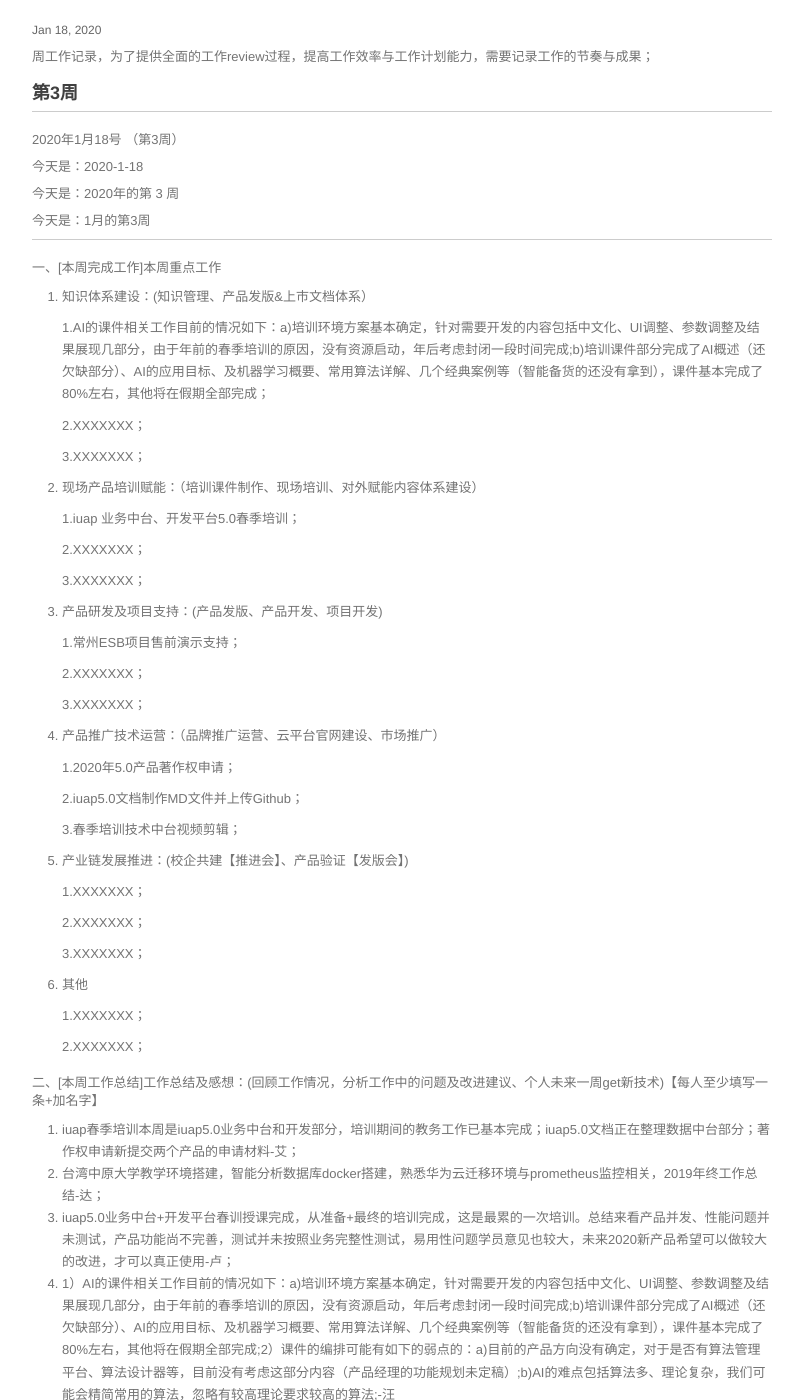
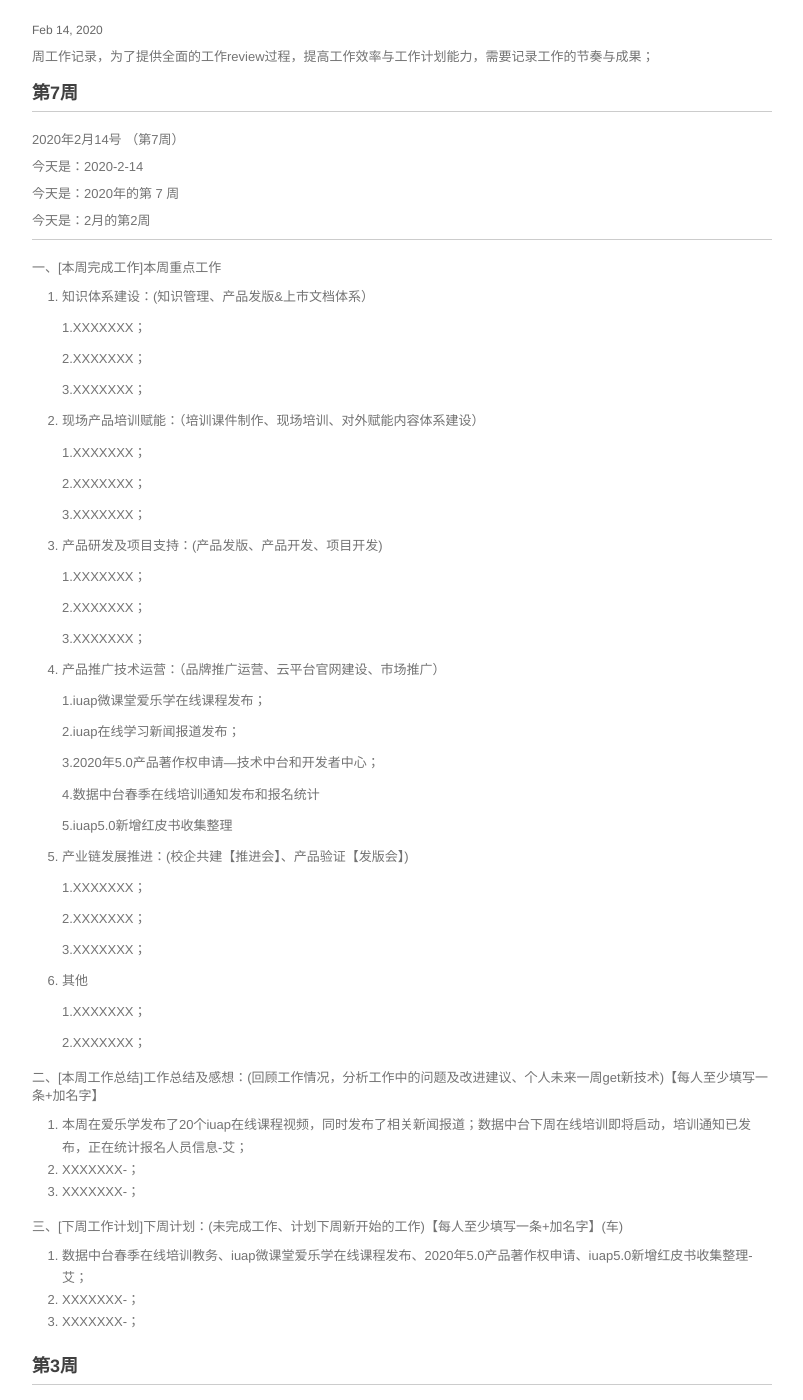
Before and after one commit to walllFlower/blog, a Jekyll site: the page built from _posts/2018-07-17-day_report_cxz.md, in a window 1280 px wide and 1400 px high, scrolled down 250 px. Shown: the whole window, without its empty margins (238-1041 px from the left). Built offline with Jekyll 4.4.1, drawn with Linux system fonts in a browser that asks for light colours; comment, search, counter and statistics services are not loaded.

Commit message:
Update 2018-07-17-day_report_cxz.md

```diff
--- a/_posts/2018-07-17-day_report_cxz.md
+++ b/_posts/2018-07-17-day_report_cxz.md
@@ -1,11 +1,93 @@
 ---
 layout: post
 title:  "技术运营工作周报"
-date:   2020-1-18 14:57:32
+date:   2020-2-14 14:57:32
 categories: 技术运营工作周报
 ---
 
 周工作记录，为了提供全面的工作review过程，提高工作效率与工作计划能力，需要记录工作的节奏与成果；
+
+###  第7周
+
+***
+
+2020年2月14号 （第7周）
+
+今天是：2020-2-14
+
+今天是：2020年的第 7 周
+
+今天是：2月的第2周
+
+***
+
+
+一、[本周完成工作]本周重点工作
+
+1. 知识体系建设：(知识管理、产品发版&上市文档体系）
+
+    1.XXXXXXX；
+
+    2.XXXXXXX；
+
+    3.XXXXXXX；
+
+2. 现场产品培训赋能：（培训课件制作、现场培训、对外赋能内容体系建设）
+
+    1.XXXXXXX；
+
+    2.XXXXXXX；
+
+    3.XXXXXXX；
+
+3. 产品研发及项目支持：(产品发版、产品开发、项目开发)
+
+    1.XXXXXXX；
+
+    2.XXXXXXX；
+
+    3.XXXXXXX；
+
+4. 产品推广技术运营：（品牌推广运营、云平台官网建设、市场推广）
+
+    1.iuap微课堂爱乐学在线课程发布；
+
+    2.iuap在线学习新闻报道发布；
+
+    3.2020年5.0产品著作权申请—技术中台和开发者中心；
+
+    4.数据中台春季在线培训通知发布和报名统计
+
+    5.iuap5.0新增红皮书收集整理
+
+
+5. 产业链发展推进：(校企共建【推进会】、产品验证【发版会】)
+
+    1.XXXXXXX；
+
+    2.XXXXXXX；
+
+    3.XXXXXXX；
+
+6. 其他
+
+    1.XXXXXXX；
+
+    2.XXXXXXX；
+
+二、[本周工作总结]工作总结及感想：(回顾工作情况，分析工作中的问题及改进建议、个人未来一周get新技术)【每人至少填写一条+加名字】
+
+1. 本周在爱乐学发布了20个iuap在线课程视频，同时发布了相关新闻报道；数据中台下周在线培训即将启动，培训通知已发布，正在统计报名人员信息-艾；
+2. XXXXXXX-；
+3. XXXXXXX-；
+
+三、[下周工作计划]下周计划：(未完成工作、计划下周新开始的工作)【每人至少填写一条+加名字】(车)
+
+1. 数据中台春季在线培训教务、iuap微课堂爱乐学在线课程发布、2020年5.0产品著作权申请、iuap5.0新增红皮书收集整理-艾；
+2. XXXXXXX-；
+3. XXXXXXX-；
+
+
 
 ###  第3周
 
```
